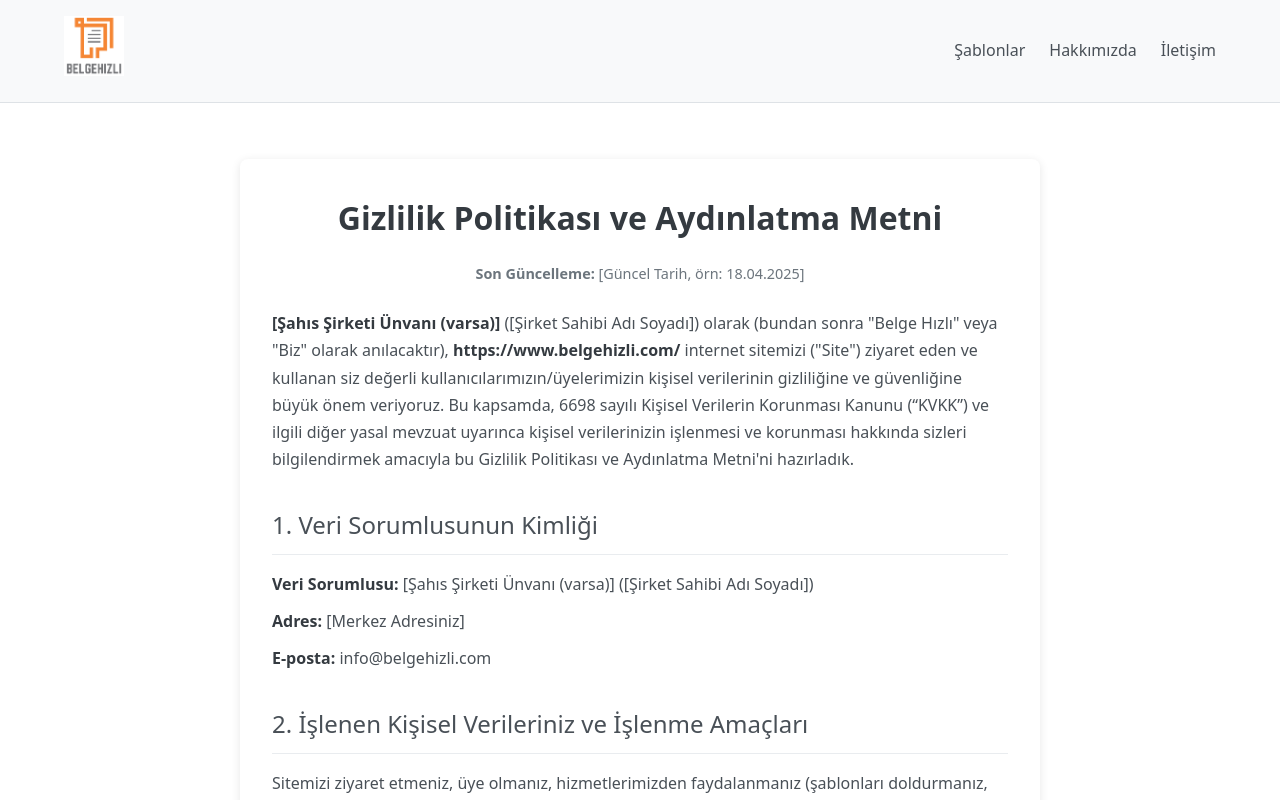
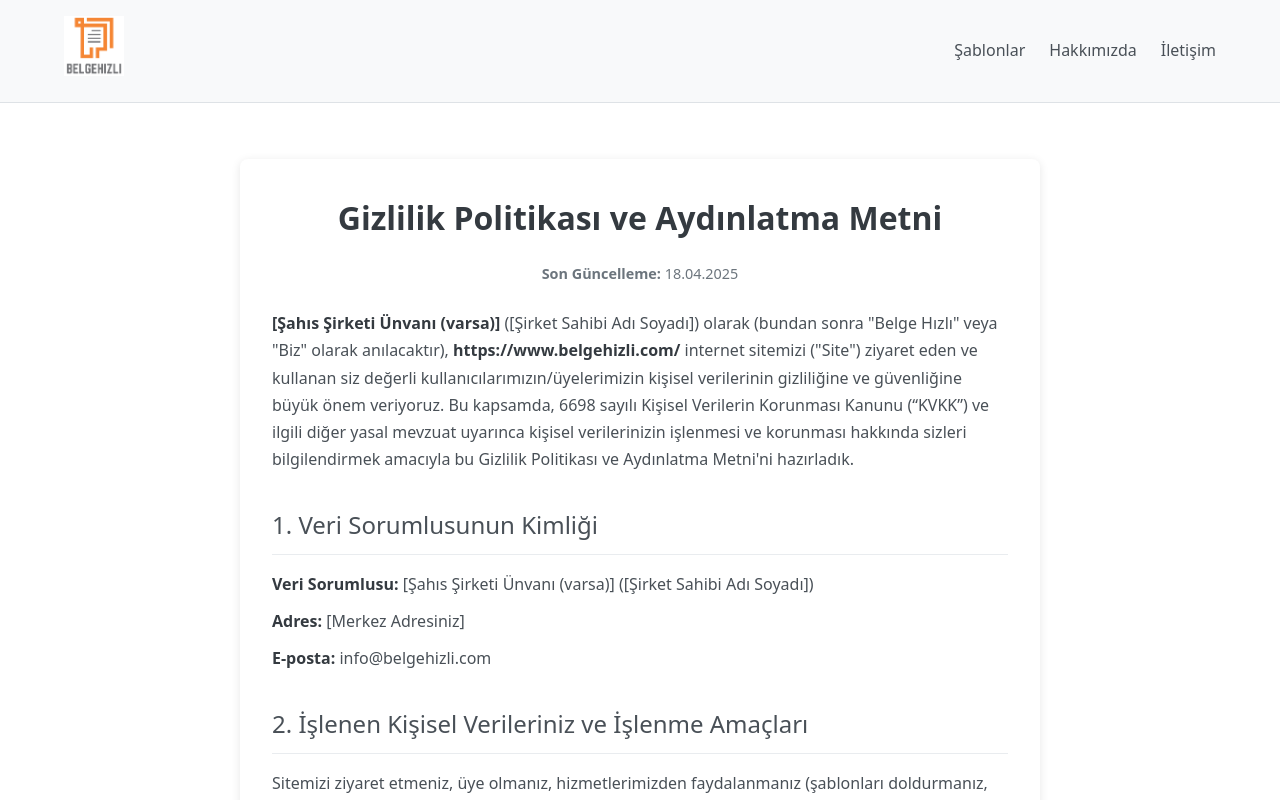
Before and after one commit to gorkemu/belge-hizli, a React (Vite) app in the folder frontend/: page /gizlilik-politikasi in a window 1280 px wide. Shown: the top 800 px of the page. Built offline with nearby package versions, Linux system fonts and the light colour scheme; no server answers.

Commit message:
update lastupdate date

```diff
--- a/frontend/src/components/PrivacyPolicy.jsx
+++ b/frontend/src/components/PrivacyPolicy.jsx
@@ -7,7 +7,7 @@ function PrivacyPolicy() {
   const companyTitle = "[Şahıs Şirketi Ünvanı (varsa)]";
   const address = "[Merkez Adresiniz]";
   const email = "info@belgehizli.com";
-  const lastUpdateDate = "[Güncel Tarih, örn: 18.04.2025]";
+  const lastUpdateDate = "18.04.2025";
   const siteUrl = "https://www.belgehizli.com/";
 
   return (
```
